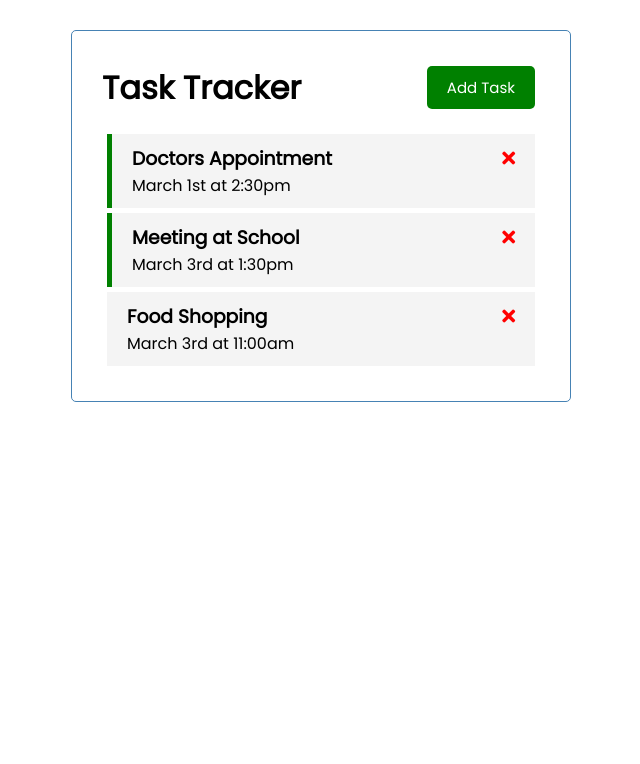
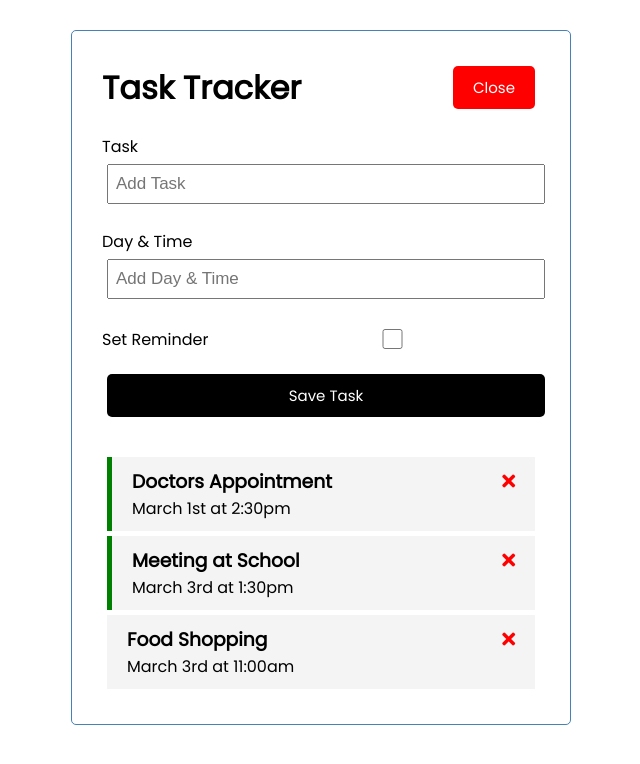
Before and after one commit to Gichunga/vue-2021, a Vue app: page / in a window 1280 px wide. Shown: the top 764 px of the page, without its empty margins (319-959 px from the left). Built offline with nearby package versions, Linux system fonts and the light colour scheme.

Commit message:
finished up working on the ui

```diff
--- a/public/index.html
+++ b/public/index.html
@@ -5,7 +5,7 @@
     <meta http-equiv="X-UA-Compatible" content="IE=edge">
     <meta name="viewport" content="width=device-width,initial-scale=1.0">
     <link rel="icon" href="<%= BASE_URL %>favicon.ico">
-    <link rel="stylesheet" href="https://cdnjs.cloudflare.com/ajax/libs/font-awesome/5.15.3/css/all.min.css" integrity="sha512-iBBXm8fW90+nuLcSKlbmrPcLa0OT92xO1BIsZ+ywDWZCvqsWgccV3gFoRBv0z+8dLJgyAHIhR35VZc2oM/gI1w==" crossorigin="anonymous" />
+    <link rel="stylesheet" href="https://cdnjs.cloudflare.com/ajax/libs/font-awesome/5.15.3/css/all.min.css" />
     <title><%= htmlWebpackPlugin.options.title %></title>
   </head>
   <body>
--- a/src/App.vue
+++ b/src/App.vue
@@ -1,6 +1,9 @@
 <template>
   <div class="container">
-    <Header title="Task Tracker"/>
+    <Header @toggle-add-task="toggleTask" title="Task Tracker" :showForm="showAddTaskForm"/>
+    <div v-show="showAddTaskForm">
+      <AddTask @add-task="addTask" />
+    </div>
     <Tasks
        @toggle-reminder = "toggleReminder"
        @delete-task = "deleteTask"
@@ -13,19 +16,28 @@
 <script>
 import Header from './components/Header.vue'
 import Tasks from './components/Tasks.vue'
+import AddTask from './components/AddTask'
 
 export default {
   name: 'App',
   components: {
     Header,
     Tasks,
+    AddTask,
   },
   data() {
     return {
-      tasks: []
+      tasks: [],
+      showAddTaskForm: true
     }
   },
   methods: {
+    toggleTask(){
+      this.showAddTaskForm = !this.showAddTaskForm
+    },
+    addTask(task){
+      this.tasks=[...this.tasks, task]
+    },
     deleteTask(id){
       // console.log('task', id);
       if(confirm('Are you sure?')){
--- /dev/null
+++ b/src/components/AddTask.vue
@@ -0,0 +1,86 @@
+<template>
+    <form @submit.prevent="onSubmit" class="add-form">
+        <div class="form-control">
+            <label>Task</label>
+            <input type="text" v-model="text" name="text" placeholder="Add Task" />
+        </div>
+        <div class="form-control">
+            <label>Day & Time</label>
+            <input type="text" v-model="day" name="day" placeholder="Add Day & Time" />
+        </div>
+        <div class="form-control form-control-check">
+            <label>Set Reminder</label>
+            <input type="checkbox" v-model="reminder" name="reminder" />
+        </div>
+
+        <input type="submit" value="Save Task" class="btn btn-block">
+
+    </form>
+</template>
+
+<script>
+    export default{
+        name : 'AddTask',
+        data(){
+            return {
+                text: '',
+                day: '',
+                reminder: false
+            }
+        },
+        methods: {
+            onSubmit(e){
+                // console.log(this.day);
+                if(!this.text){
+                    alert('Task field cannot be empty');
+                    return
+                }
+
+                const newTask = {
+                    id: Math.floor(Math.random() * 10000),
+                    text: this.text,
+                    day: this.day,
+                    reminder: this.reminder,
+                }
+
+                this.$emit('add-task', newTask);
+
+                this.text = '',
+                this.day = '',
+                this.reminder = false
+
+            }
+        }
+    }
+</script>
+
+<style scoped>
+    .add-form {
+  margin-bottom: 40px;
+}
+.form-control {
+  margin: 20px 0;
+}
+.form-control label {
+  display: block;
+}
+.form-control input {
+  width: 100%;
+  height: 40px;
+  margin: 5px;
+  padding: 3px 7px;
+  font-size: 17px;
+}
+.form-control-check {
+  display: flex;
+  align-items: center;
+  justify-content: space-between;
+}
+.form-control-check label {
+  flex: 1;
+}
+.form-control-check input {
+  flex: 2;
+  height: 20px;
+}
+</style>
--- a/src/components/Button.vue
+++ b/src/components/Button.vue
@@ -12,7 +12,8 @@ export default {
     },
     methods: {
         onClick(){
-            console.log('clicked me');
+            // console.log('clicked me');
+            this.$emit('button-clck')
         }
     }
 }
--- a/src/components/Header.vue
+++ b/src/components/Header.vue
@@ -1,7 +1,10 @@
 <template>
     <header>
        <h1>{{ title }}</h1>
-       <Button text="Add Task" color="green"/>
+
+       <!-- You pass the props from the parent compontnt to the child component -->
+       <!-- Then the child component will validate the type of the component being passed -->
+       <Button :text="showForm ? 'Close' : 'Add Task'" :color="showForm ? 'red' : 'green'" @button-clck="$emit('toggle-add-task')"/>
     </header>
 </template>
 
@@ -10,13 +13,16 @@ import Button from './Button'
 
 export default {
     name:'Header',
+
+    // register components
     components: {
         Button,
     },
     props: {
         title: {
             type: String,
-        }
+        },
+        showForm: Boolean,
     }
 }
 </script>
--- a/src/components/Tasks.vue
+++ b/src/components/Tasks.vue
@@ -15,12 +15,15 @@ import Task from './Task'
 
 export default {
     name: 'Tasks',
+
     props: {
         tasks: Array,
     },
+
     components: {
         Task
     },
-    emits: ['delete-task', 'toggle-reminder']
+
+    // emits: ['delete-task', 'toggle-reminder']
 }
 </script>
--- a/src/main.js
+++ b/src/main.js
@@ -1,4 +1,4 @@
 import { createApp } from 'vue'
-import App from './App.vue'
+import App from './App.vue' // import App from the current folder
 
 createApp(App).mount('#app')
```
Also changed, not shown: 1 other file (tests, documents, lock files or other folders).
